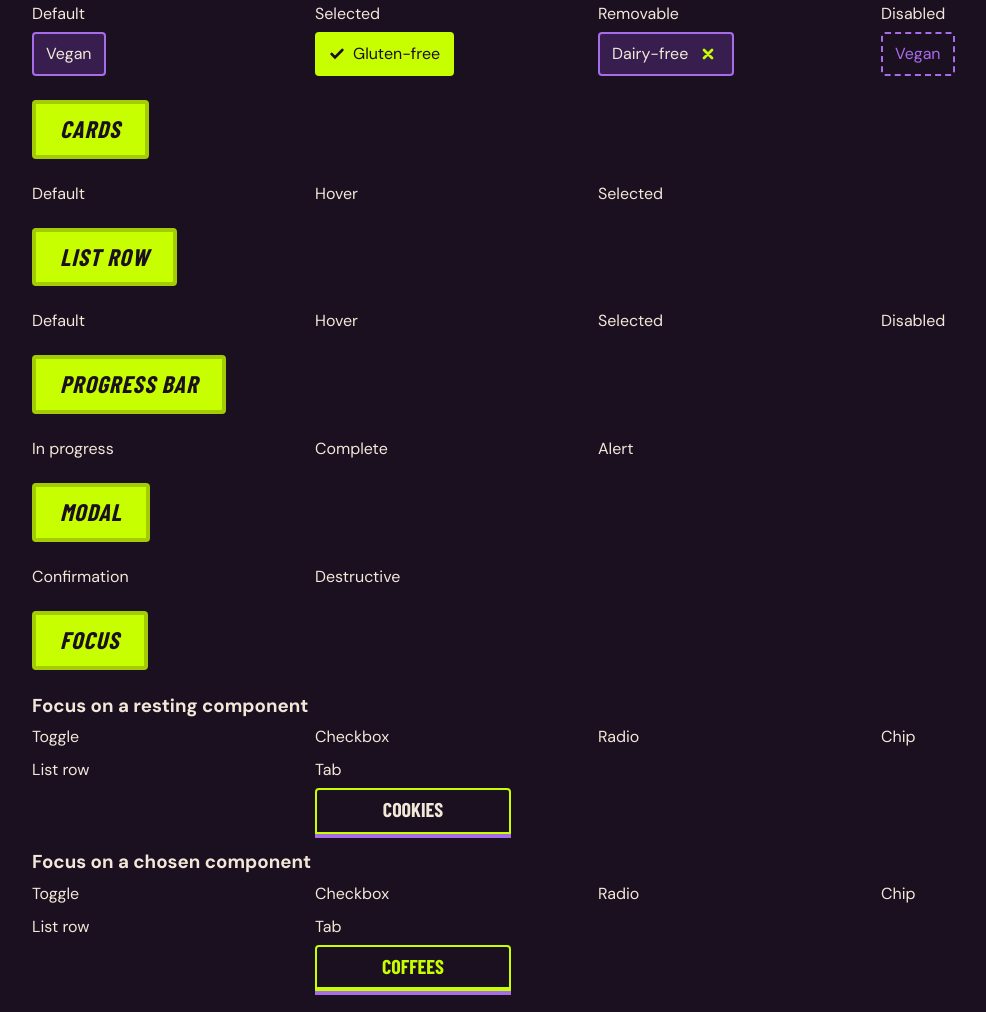
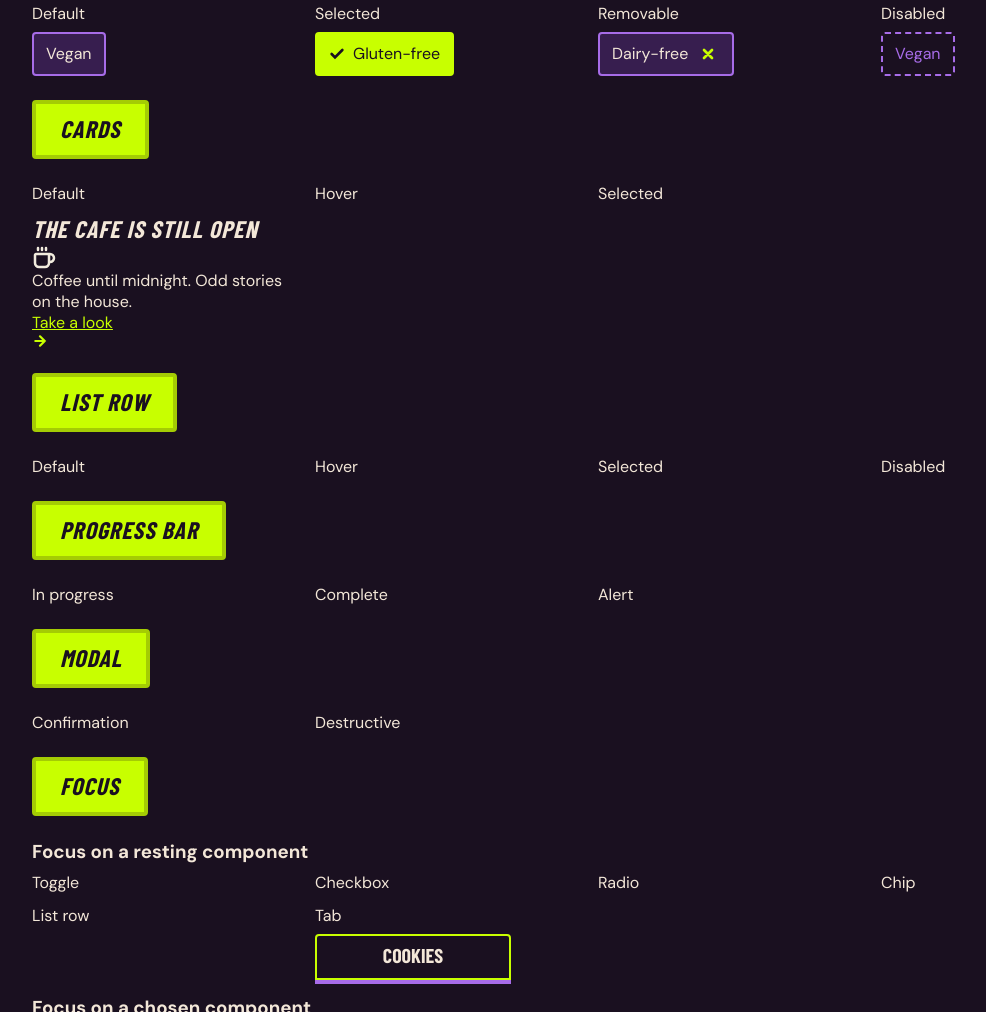
Before and after one commit to szabina-nagy/spooky-cafe-ui-kit, a plain HTML site: page index.html in a window 1280 px wide. Shown: the part 2071-3083 px from the top of the page, without its empty margins (48-1034 px from the left). Drawn offline with nearby package versions, Linux system fonts and the light colour scheme; a script that the page names is missing; a web font is replaced by a local one.

Commit message:
Add Cards HTML structure

```diff
--- a/index.html
+++ b/index.html
@@ -362,7 +362,20 @@
     <section id="cards" class="kit-section">
       <h2 class="text-title">Cards</h2>
       <div class="states">
-        <div class="state"><p class="state-label">Default</p></div>
+        <div class="state">
+          <p class="state-label">Default</p>
+          <div class="card">
+            <div class="card-header">
+              <h3 class="card-title text-title">The cafe is still open</h3>
+              <img class="card-icon" src="icons/coffee.svg" alt="" width="24" height="24">
+            </div>
+            <p class="card-text">Coffee until midnight. Odd stories on the house.</p>
+            <a class="card-cta" href="#cards">
+              Take a look<span class="visually-hidden">: the cafe is still open</span>
+              <img src="icons/arrow-right.svg" alt="" width="16" height="16">
+            </a>
+          </div>
+        </div>
         <div class="state"><p class="state-label">Hover</p></div>
         <div class="state"><p class="state-label">Selected</p></div>
       </div>
```
Also changed, not shown: icons/arrow-right.svg (added), icons/coffee.svg (added).
